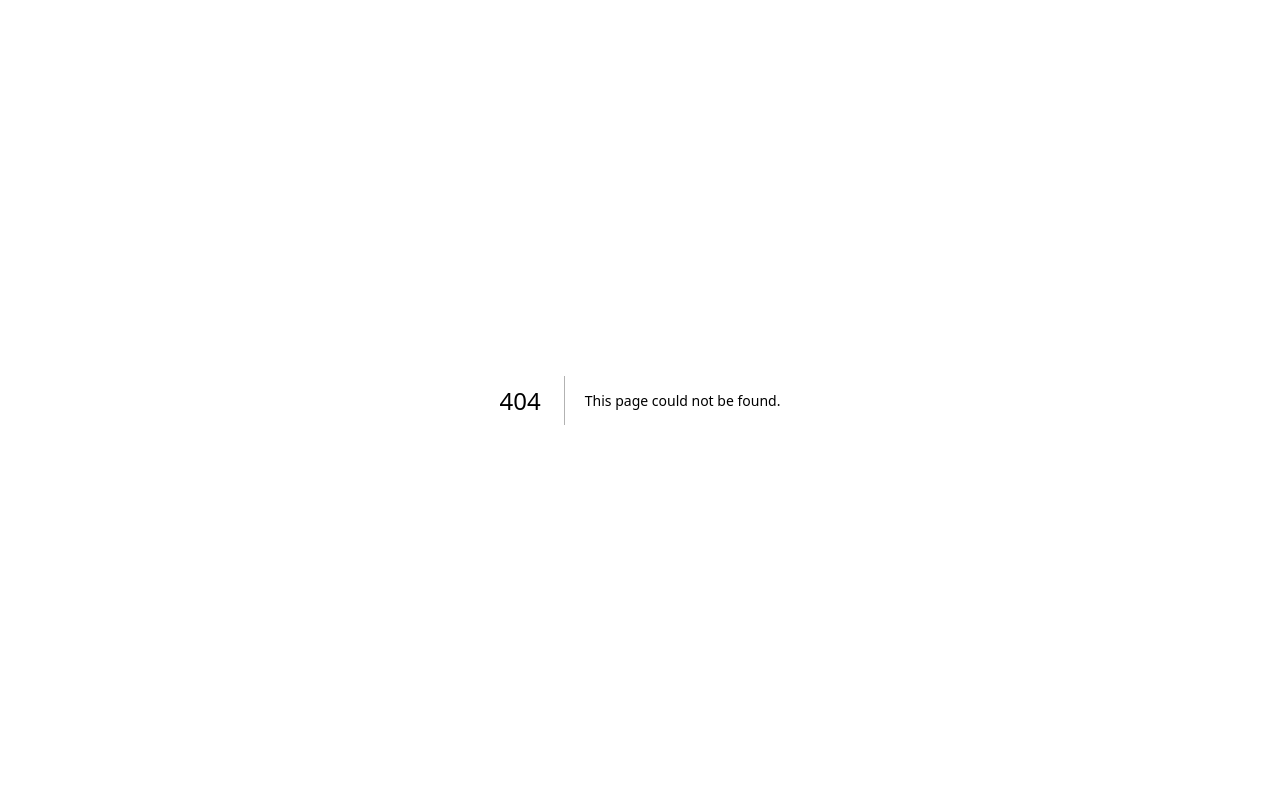
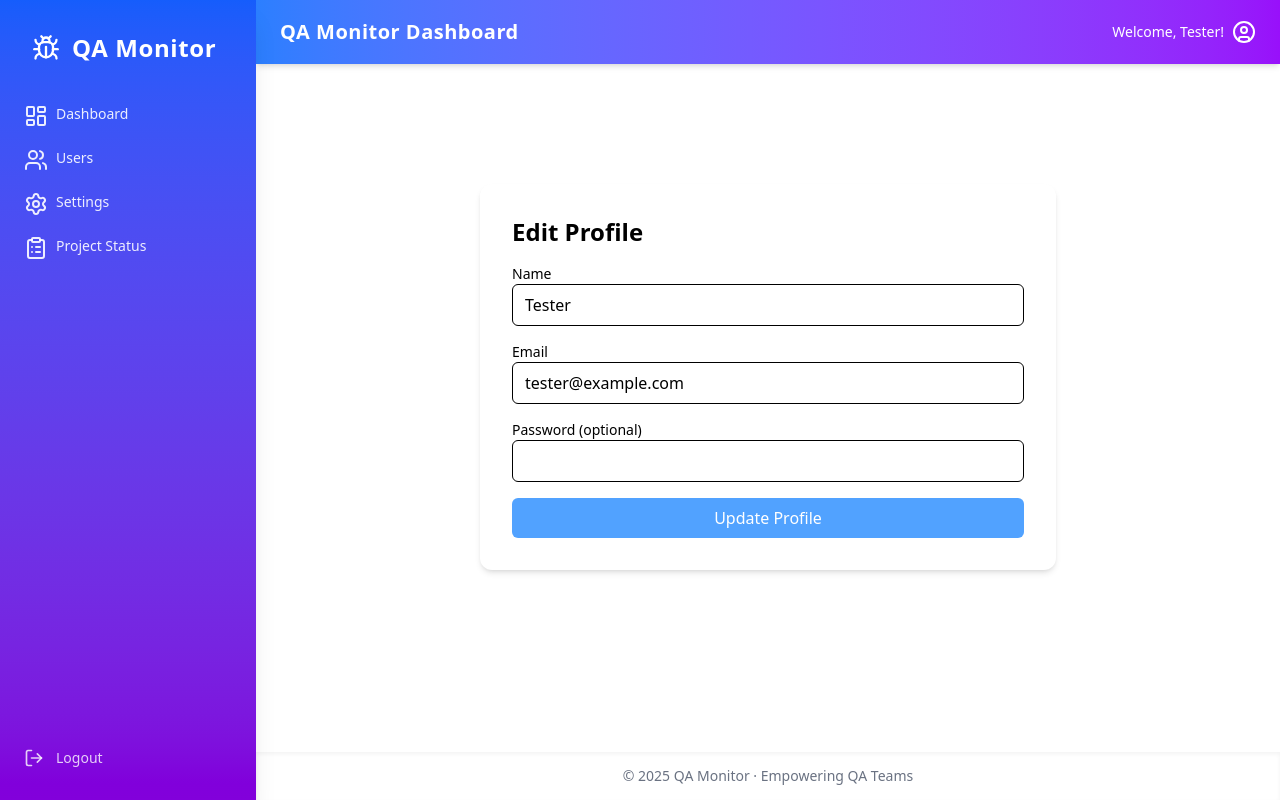
Before and after one commit to govindgb/Qa-Tracker, a Next.js app in the folder qa-tracker/: page /profile in a window 1280 px wide. Before the commit this address had no page. Built offline with nearby package versions, Linux system fonts and the light colour scheme.

Commit message:
profile done

```diff
--- /dev/null
+++ b/qa-tracker/app/api/update-profile/route.ts
@@ -0,0 +1,34 @@
+import { NextRequest, NextResponse } from "next/server";
+import bcrypt from "bcryptjs";
+import  connectToDB  from "@/lib/mongoose";
+import User from "@/models/userModel";
+
+export async function POST(req: NextRequest) {
+  try {
+    const { userId, name, email, password, profilePic } = await req.json();
+
+    if (!userId || !name || !email) {
+      return NextResponse.json({ error: "Missing required fields" }, { status: 400 });
+    }
+
+    await connectToDB();
+
+    const updateData: any = { name, email };
+
+    if (password) {
+      const hashedPassword = await bcrypt.hash(password, 10);
+      updateData.password = hashedPassword;
+    }
+
+    if (profilePic) {
+      updateData.profilePic = profilePic; // either base64 or URL
+    }
+
+    const updatedUser = await User.findByIdAndUpdate(userId, updateData, { new: true });
+
+    return NextResponse.json({ message: "Profile updated", user: updatedUser });
+  } catch (err) {
+    console.error("Update profile error:", err);
+    return NextResponse.json({ error: "Internal Server Error" }, { status: 500 });
+  }
+}
--- /dev/null
+++ b/qa-tracker/app/profile/page.tsx
@@ -0,0 +1,81 @@
+"use client";
+
+import { useState } from "react";
+import DashboardLayout from "@/app/layouts/DashboardLayout";
+
+export default function ProfilePage() {
+  const [name, setName] = useState("Tester");
+  const [email, setEmail] = useState("tester@example.com");
+  const [password, setPassword] = useState("");
+  const [error, setError] = useState("");
+  const [success, setSuccess] = useState("");
+
+  const handleSubmit = async (e: React.FormEvent) => {
+    e.preventDefault();
+    setError("");
+    setSuccess("");
+
+    if (!name || !email) {
+      setError("Name and Email are required.");
+      return;
+    }
+
+    try {
+      console.log({ name, email, password });
+      setSuccess("Profile updated successfully.");
+    } catch (err) {
+      console.error(err);
+      setError("Failed to update profile.");
+    }
+  };
+
+  return (
+    <DashboardLayout>
+      <div className="max-w-xl mx-auto mt-24 bg-white p-8 rounded-xl shadow-md">
+        <h2 className="text-2xl font-bold mb-4">Edit Profile</h2>
+
+        {error && <p className="text-red-500 mb-3">{error}</p>}
+        {success && <p className="text-green-500 mb-3">{success}</p>}
+
+        <form onSubmit={handleSubmit} className="space-y-4">
+          <div>
+            <label className="block text-sm font-medium">Name</label>
+            <input
+              type="text"
+              className="w-full border px-3 py-2 rounded-md"
+              value={name}
+              onChange={(e) => setName(e.target.value)}
+            />
+          </div>
+
+          <div>
+            <label className="block text-sm font-medium">Email</label>
+            <input
+              type="email"
+              className="w-full border px-3 py-2 rounded-md"
+              value={email}
+              onChange={(e) => setEmail(e.target.value)}
+            />
+          </div>
+
+          <div>
+            <label className="block text-sm font-medium">Password (optional)</label>
+            <input
+              type="password"
+              className="w-full border px-3 py-2 rounded-md"
+              value={password}
+              onChange={(e) => setPassword(e.target.value)}
+            />
+          </div>
+
+          <button
+            type="submit"
+            className="w-full bg-blue-400 text-white py-2 rounded-md hover:bg-blue-500 transition"
+          >
+            Update Profile
+          </button>
+        </form>
+      </div>
+    </DashboardLayout>
+  );
+}
```
